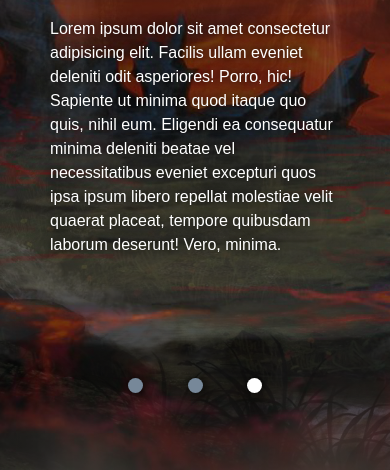
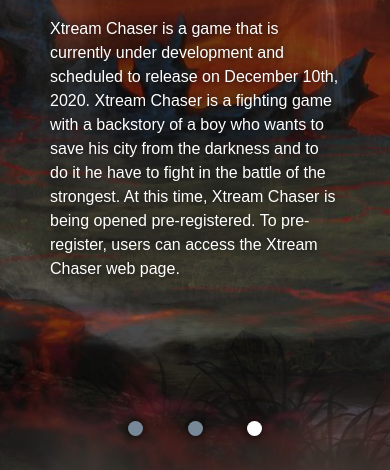
Before and after one commit to reynaldichernando/xtream-chaser, a plain HTML site: page index.html in a window 390 px wide. Shown: the part 532-1002 px from the top of the page. Drawn offline with Linux system fonts and the light colour scheme.

Commit message:
Add gameplay assets and add main page text

```diff
--- a/css/index.css
+++ b/css/index.css
@@ -85,7 +85,7 @@
         width: 100%;
         text-align: center;
         position: absolute;
-        bottom: 10%;
+        bottom: 5%;
     }
 
     .bullet {
--- a/index.html
+++ b/index.html
@@ -34,7 +34,7 @@
             <div class="slide-detail">
                 <div id="release-date">December 10th, 2020</div>
                 <h1 id="title">Xtream Chaser</h1>
-                <p id="description">Lorem ipsum dolor sit amet consectetur adipisicing elit. Facilis ullam eveniet deleniti odit asperiores! Porro, hic! Sapiente ut minima quod itaque quo quis, nihil eum. Eligendi ea consequatur minima deleniti beatae vel necessitatibus eveniet excepturi quos ipsa ipsum libero repellat molestiae velit quaerat placeat, tempore quibusdam laborum deserunt! Vero, minima.</p>
+                <p id="description">Xtream Chaser is a game that is currently under development and scheduled to release on December 10th, 2020. Xtream Chaser is a fighting game with a backstory of a boy who wants to save his city from the darkness and to do it he have to fight in the battle of the strongest. At this time, Xtream Chaser is being opened pre-registered. To pre-register, users can access the Xtream Chaser web page.</p>
             </div>
             <a class="prev" onclick="cycleBackground('prev');">&#10094;</a>
             <a class="next" onclick="cycleBackground('next');">&#10095;</a>
```
Also changed, not shown: assets/Gameplay/Chap0.jpg (added), assets/Gameplay/Chap1-1.jpg (added), assets/Gameplay/Chapt1-2.jpg (added), assets/Gameplay/Chapt2-1.jpg (added), assets/Gameplay/Chapt2-2.jpg (added), assets/Gameplay/Chapt3-1.jpg (added), assets/Gameplay/Chapt3-2.jpg (added), assets/Gameplay/Chapt4-2.jpg (added), assets/Gameplay/Chapt4.jpg (added), assets/Gameplay/Chapt5-2.jpg (added), assets/Gameplay/Chapt5.jpg (added), assets/Gameplay/Charaselect.jpg (added), assets/Gameplay/GameStart.jpg (added), assets/Gameplay/Gameplay Settings.jpg (added).
